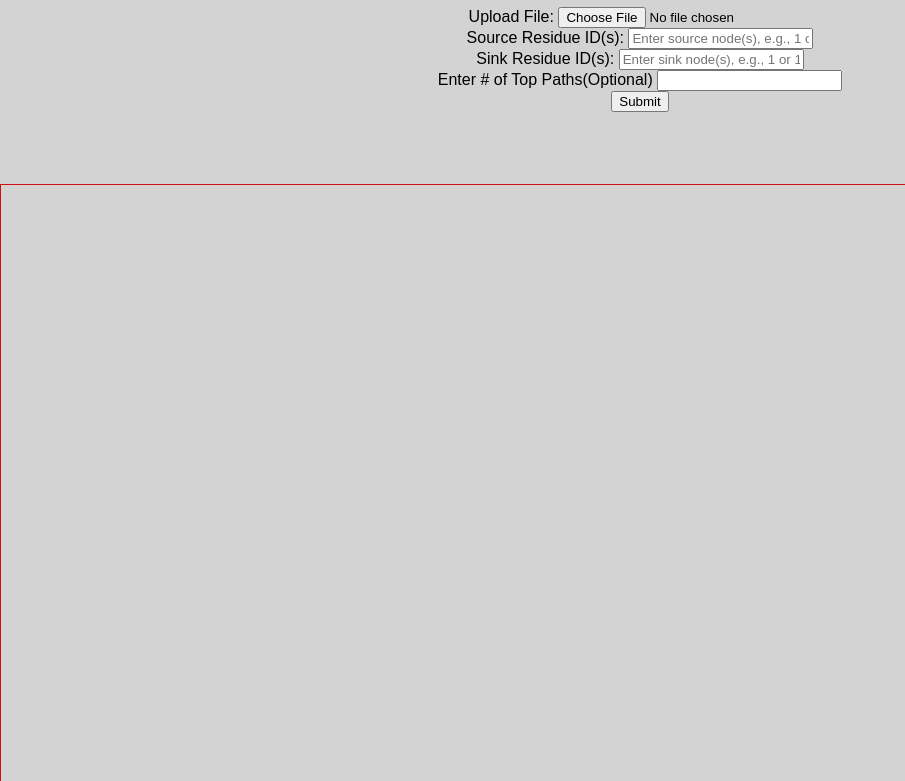
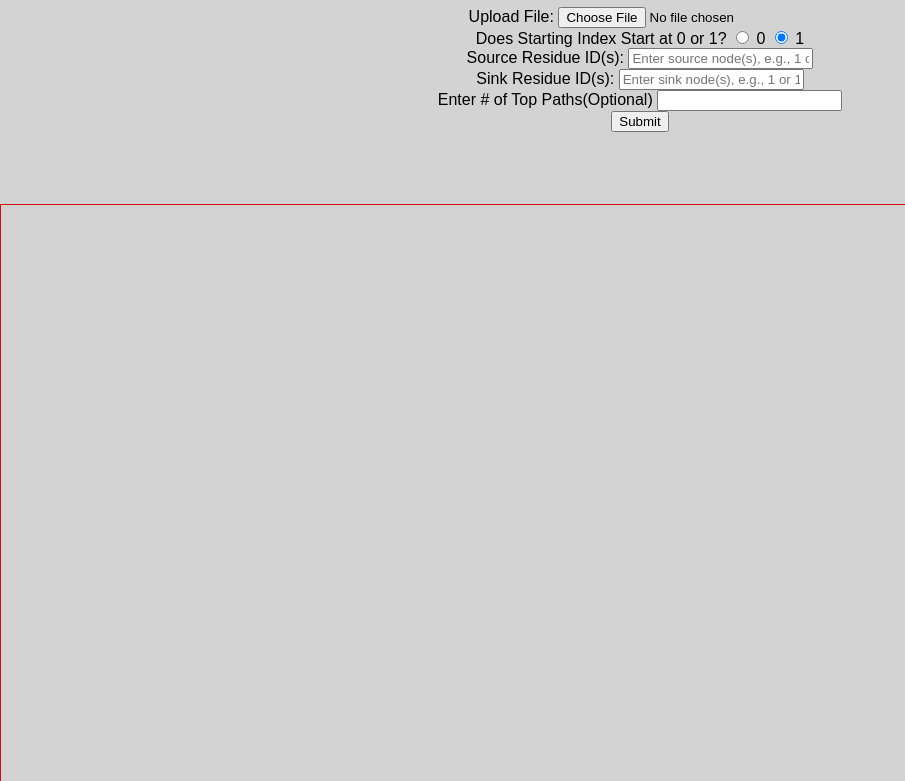
Before and after one commit to alexish4/Computing-Flow-Web-Interface, a plain HTML site: page templates/index.html in a window 1280 px wide. Shown: the part 73-854 px from the top of the page, without its empty margins (0-905 px from the left). Drawn offline with nearby package versions, Linux system fonts and the light colour scheme.

Commit message:
In progress of adding radio field to determine indexing

```diff
--- a/templates/index.html
+++ b/templates/index.html
@@ -42,6 +42,11 @@
         <label for="csv-file">Upload File:</label>
         <input type="file" id="csv-file" accept=".csv, .dat">
         <br>
+        <div class="radio-group">
+            Does Starting Index Start at 0 or 1?
+            <label><input type="radio" name="option" value="0"> 0</label>
+            <label><input type="radio" name="option" checked = "yes" value="1"> 1</label>
+        </div>
         <label for="source-resid">Source Residue ID(s):</label>
         <input type="text" id="source-resid" placeholder="Enter source node(s), e.g., 1 or 1,2,3">
         <br>
```
